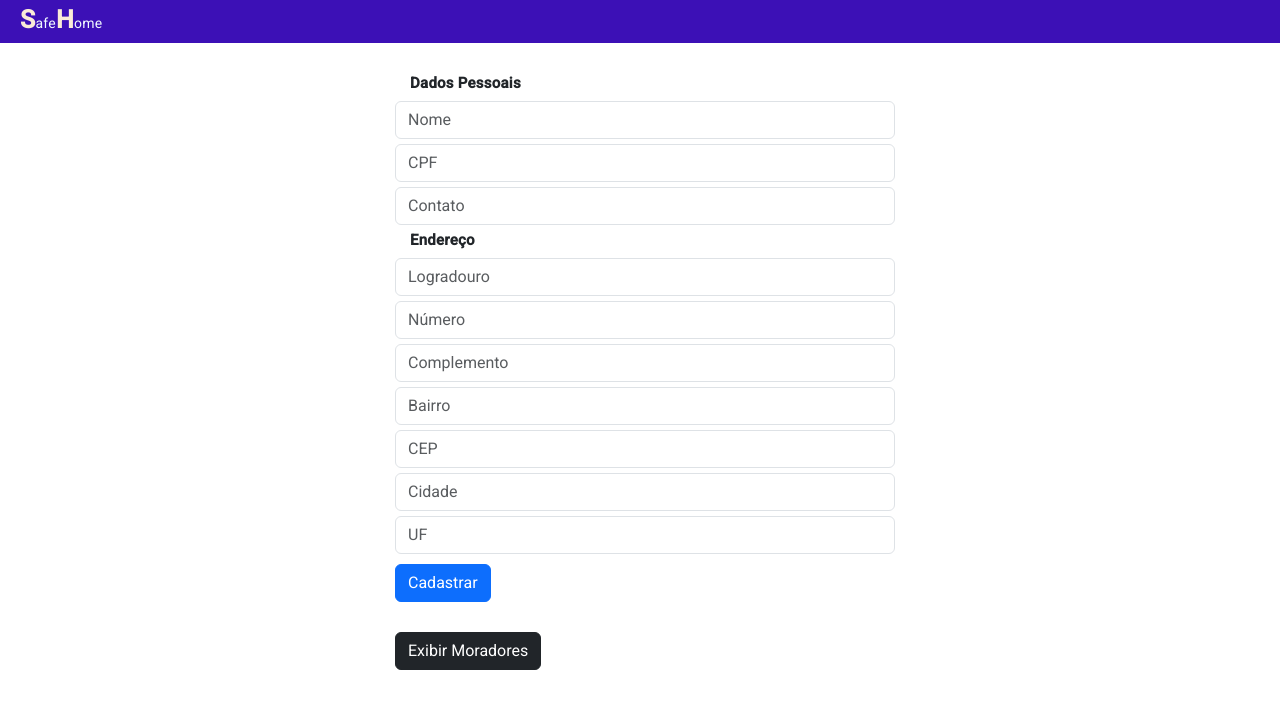
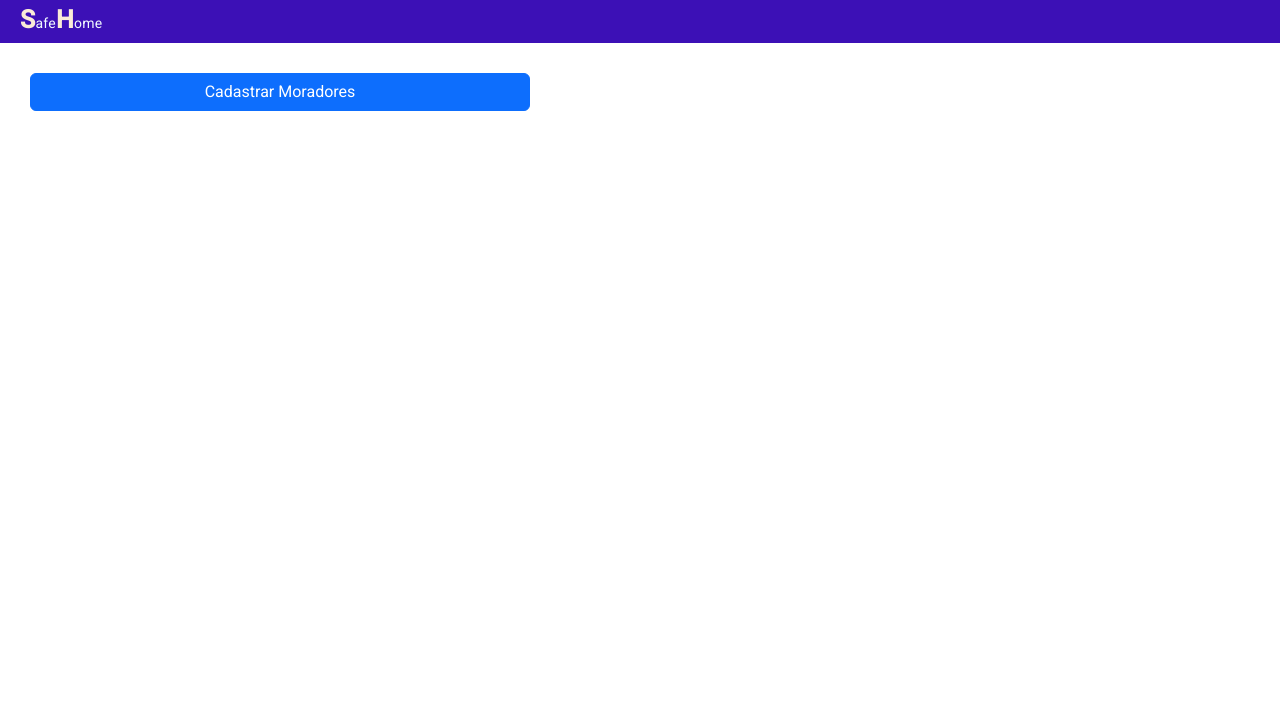
Before and after one commit to Gustavohp1708/safehome, an Angular app in the folder front-end/safehome-frontend/: page / in a window 1280 px wide. Shown: the top 708 px of the page. Built offline with nearby package versions, Linux system fonts and the light colour scheme.

Commit message:
edit layout

```diff
--- a/front-end/safehome-frontend/src/app/components/morador/morador.component.css
+++ b/front-end/safehome-frontend/src/app/components/morador/morador.component.css
@@ -1,6 +1,11 @@
 form {
     width: 500px;
-    margin: 30px auto;
+    margin: 30px;
+}
+
+.btn2 {
+    margin: 30px;
+    width: 500px;
 }
 
 input{
@@ -13,3 +18,10 @@ legend{
     font-size: 15px;
     font-weight: bold;
 }
+
+h4{
+    background-color: #3c10b6;
+    color: aliceblue;
+    border-radius: 5px;
+    padding-left: 15px;
+}
--- a/front-end/safehome-frontend/src/app/components/morador/morador.component.html
+++ b/front-end/safehome-frontend/src/app/components/morador/morador.component.html
@@ -1,4 +1,7 @@
-<form>
+<input type="button" value="Cadastrar Moradores" class="btn btn-primary btn2" (click)="exibirForm()">
+
+<form *ngIf="btnCadastrarMoradores">
+
     <fieldset>
         <legend>Dados Pessoais</legend>
         <input type="text" placeholder="Nome" class="form-control" name="nome" [(ngModel)]="morador.nome">
--- a/front-end/safehome-frontend/src/app/components/morador/morador.component.ts
+++ b/front-end/safehome-frontend/src/app/components/morador/morador.component.ts
@@ -13,6 +13,8 @@ export class MoradorComponent {
 
   btnCadastro:boolean = true;
 
+  btnCadastrarMoradores:boolean = false;
+
   tabela:boolean = false;
 
   moradores:Morador[] = [];
@@ -23,6 +25,10 @@ export class MoradorComponent {
     this.servico.selecionar().subscribe(retorno => this.moradores = retorno);
 
     this.tabela = true;
+  }
+
+  exibirForm():void{
+    this.btnCadastrarMoradores = true;
   }
 
   cadastrar():void{
@@ -38,4 +44,6 @@ export class MoradorComponent {
     this.btnCadastro = false;
     this.tabela = false;
   }
+
+
 }
```
